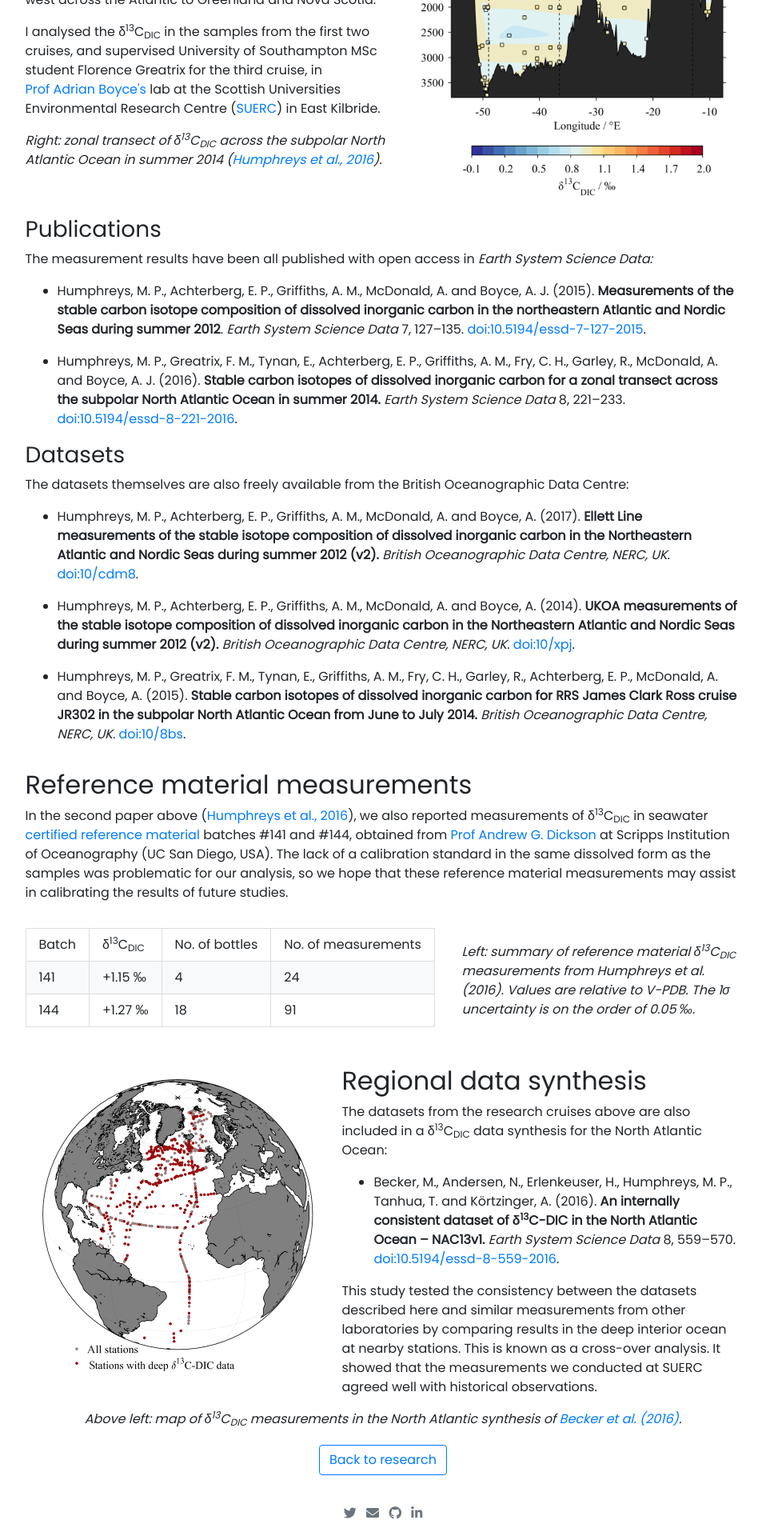
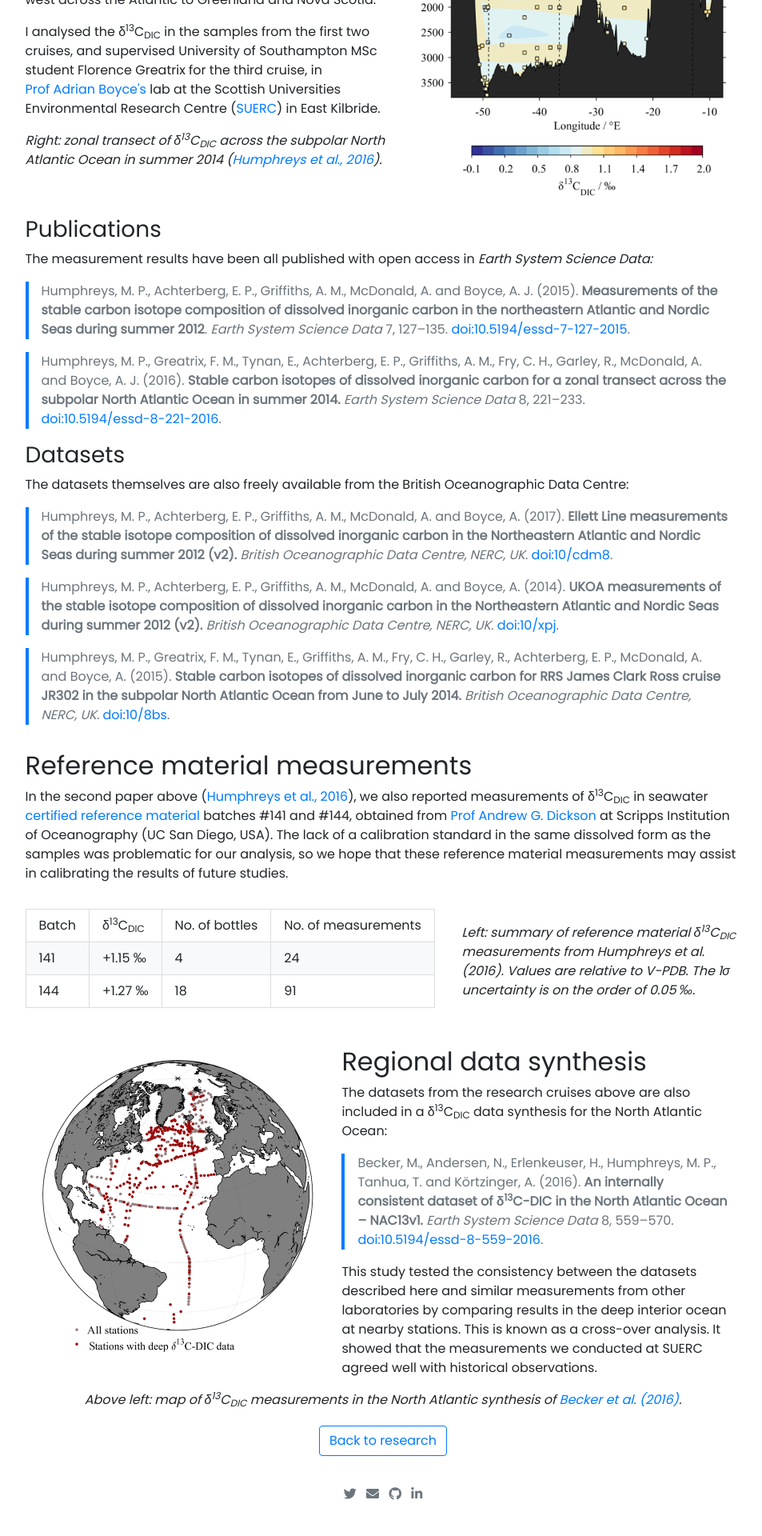
Before and after one commit to mvdh7/mvdh7.github.io, a Jekyll site: the page built from _projects/450-isotopes.md, in a window 1280 px wide. Shown: the part 752-2672 px from the top of the page at 80% size, without its empty margins (161-1114 px from the left). Built offline with Jekyll 4.4.1, drawn with Linux system fonts in a browser that asks for light colours; nearby versions of some CDN libraries; comment, search, counter and statistics services are not loaded; after the commit the page ends 2648 px from its top, so only the background shows below that.

Commit message:
Update citationstyle

```diff
--- a/_projects/450-isotopes.md
+++ b/_projects/450-isotopes.md
@@ -31,19 +31,19 @@
 
 The measurement results have been all published with open access in *Earth System Science Data:*
 
-  * Humphreys, M. P., Achterberg, E. P., Griffiths, A. M., McDonald, A. and Boyce, A. J. (2015). **Measurements of the stable carbon isotope composition of dissolved inorganic carbon in the northeastern Atlantic and Nordic Seas during summer 2012**. *Earth System Science Data* 7, 127–135. <a href="http://doi.org/10.5194/essd-7-127-2015">doi:10.5194/essd-7-127-2015</a>.
+> Humphreys, M. P., Achterberg, E. P., Griffiths, A. M., McDonald, A. and Boyce, A. J. (2015). **Measurements of the stable carbon isotope composition of dissolved inorganic carbon in the northeastern Atlantic and Nordic Seas during summer 2012**. *Earth System Science Data* 7, 127–135. <a href="http://doi.org/10.5194/essd-7-127-2015">doi:10.5194/essd-7-127-2015</a>.
 
-  * Humphreys, M. P., Greatrix, F. M., Tynan, E., Achterberg, E. P., Griffiths, A. M., Fry, C. H., Garley, R., McDonald, A. and Boyce, A. J. (2016). **Stable carbon isotopes of dissolved inorganic carbon for a zonal transect across the subpolar North Atlantic Ocean in summer 2014.** *Earth System Science Data* 8, 221–233. <a href="http://doi.org/10.5194/essd-8-221-2016">doi:10.5194/essd-8-221-2016</a>.
+> Humphreys, M. P., Greatrix, F. M., Tynan, E., Achterberg, E. P., Griffiths, A. M., Fry, C. H., Garley, R., McDonald, A. and Boyce, A. J. (2016). **Stable carbon isotopes of dissolved inorganic carbon for a zonal transect across the subpolar North Atlantic Ocean in summer 2014.** *Earth System Science Data* 8, 221–233. <a href="http://doi.org/10.5194/essd-8-221-2016">doi:10.5194/essd-8-221-2016</a>.
 
 ### Datasets
 
 The datasets themselves are also freely available from the British Oceanographic Data Centre:
 
-  * Humphreys, M. P., Achterberg, E. P., Griffiths, A. M., McDonald, A. and Boyce, A. (2017). **Ellett Line measurements of the stable isotope composition of dissolved inorganic carbon in the Northeastern Atlantic and Nordic Seas during summer 2012 (v2).** *British Oceanographic Data Centre, NERC, UK*. <a href="https://doi.org/10/cdm8">doi:10/cdm8</a>.
+> Humphreys, M. P., Achterberg, E. P., Griffiths, A. M., McDonald, A. and Boyce, A. (2017). **Ellett Line measurements of the stable isotope composition of dissolved inorganic carbon in the Northeastern Atlantic and Nordic Seas during summer 2012 (v2).** *British Oceanographic Data Centre, NERC, UK*. <a href="https://doi.org/10/cdm8">doi:10/cdm8</a>.
 
-  * Humphreys, M. P., Achterberg, E. P., Griffiths, A. M., McDonald, A. and Boyce, A. (2014). **UKOA measurements of the stable isotope composition of dissolved inorganic carbon in the Northeastern Atlantic and Nordic Seas during summer 2012 (v2).** *British Oceanographic Data Centre, NERC, UK*. <a href="https://doi.org/10/xpj">doi:10/xpj</a>.
+> Humphreys, M. P., Achterberg, E. P., Griffiths, A. M., McDonald, A. and Boyce, A. (2014). **UKOA measurements of the stable isotope composition of dissolved inorganic carbon in the Northeastern Atlantic and Nordic Seas during summer 2012 (v2).** *British Oceanographic Data Centre, NERC, UK*. <a href="https://doi.org/10/xpj">doi:10/xpj</a>.
 
-  * Humphreys, M. P., Greatrix, F. M., Tynan, E., Griffiths, A. M., Fry, C. H., Garley, R., Achterberg, E. P., McDonald, A. and Boyce, A. (2015). **Stable carbon isotopes of dissolved inorganic carbon for RRS James Clark Ross cruise JR302 in the subpolar North Atlantic Ocean from June to July 2014.** *British Oceanographic Data Centre, NERC, UK*. <a href="https://doi.org/10/8bs">doi:10/8bs</a>.
+> Humphreys, M. P., Greatrix, F. M., Tynan, E., Griffiths, A. M., Fry, C. H., Garley, R., Achterberg, E. P., McDonald, A. and Boyce, A. (2015). **Stable carbon isotopes of dissolved inorganic carbon for RRS James Clark Ross cruise JR302 in the subpolar North Atlantic Ocean from June to July 2014.** *British Oceanographic Data Centre, NERC, UK*. <a href="https://doi.org/10/8bs">doi:10/8bs</a>.
 
 ## Reference material measurements
 
@@ -79,7 +79,7 @@
 
 <p>The datasets from the research cruises above are also included in a δ<sup>13</sup>C<sub>DIC</sub> data synthesis for the North Atlantic Ocean:</p>
 
-<ul><li><p>Becker, M., Andersen, N., Erlenkeuser, H., Humphreys, M. P., Tanhua, T. and Körtzinger, A. (2016). <strong>An internally consistent dataset of δ<sup>13</sup>C-DIC in the North Atlantic Ocean – NAC13v1.</strong> <em>Earth System Science Data</em> 8, 559–570. <a href="http://doi.org/10.5194/essd-8-559-2016">doi:10.5194/essd-8-559-2016</a>.</p></li></ul>
+<blockquote><p>Becker, M., Andersen, N., Erlenkeuser, H., Humphreys, M. P., Tanhua, T. and Körtzinger, A. (2016). <strong>An internally consistent dataset of δ<sup>13</sup>C-DIC in the North Atlantic Ocean – NAC13v1.</strong> <em>Earth System Science Data</em> 8, 559–570. <a href="http://doi.org/10.5194/essd-8-559-2016">doi:10.5194/essd-8-559-2016</a>.</p></blockquote>
 
 <p>This study tested the consistency between the datasets described here and similar measurements from other laboratories by comparing results in the deep interior ocean at nearby stations. This is known as a cross-over analysis. It showed that the measurements we conducted at SUERC agreed well with historical observations.</p>
 </div>
```
Also changed, not shown: _projects/200-calkulate.md (+1 -1 lines).
